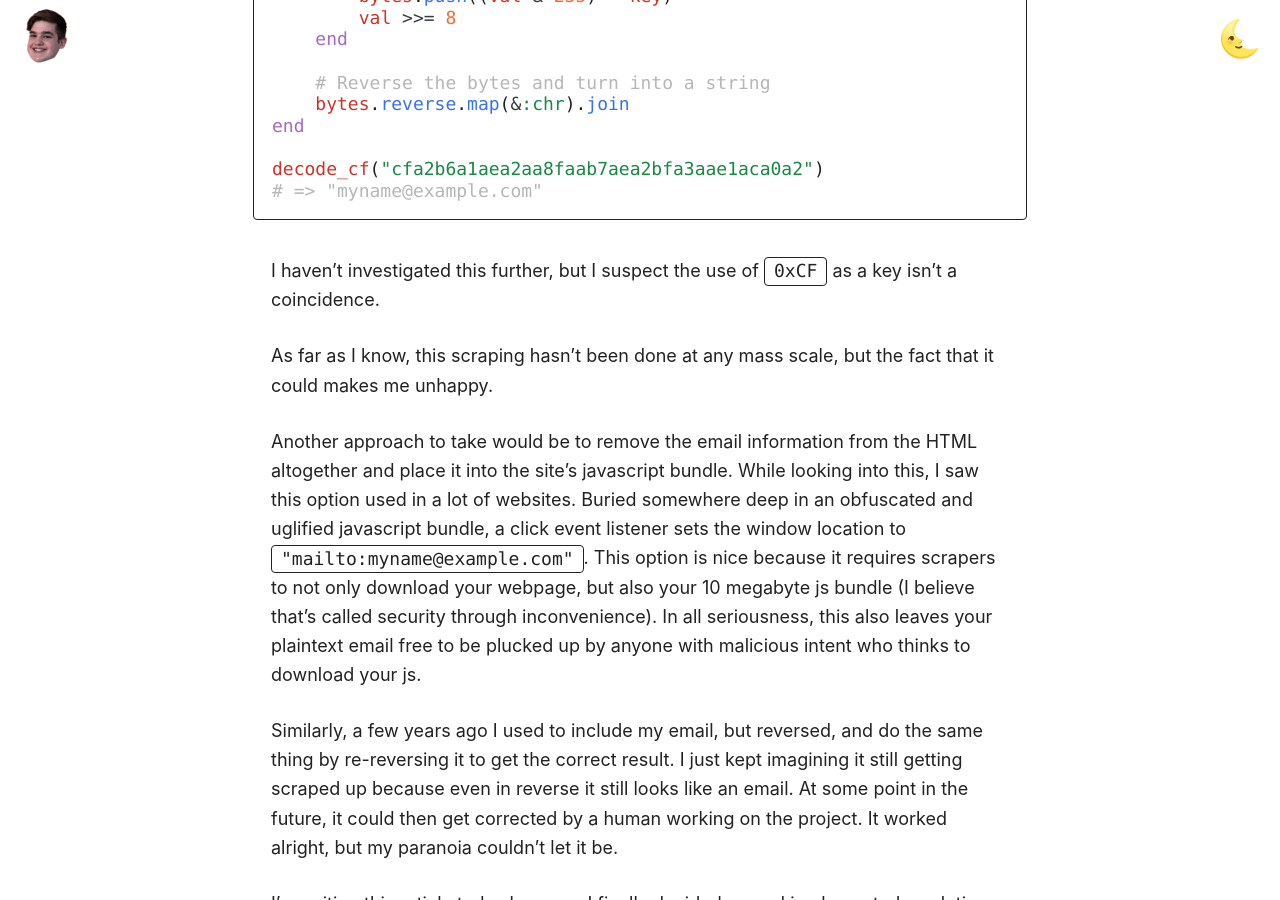
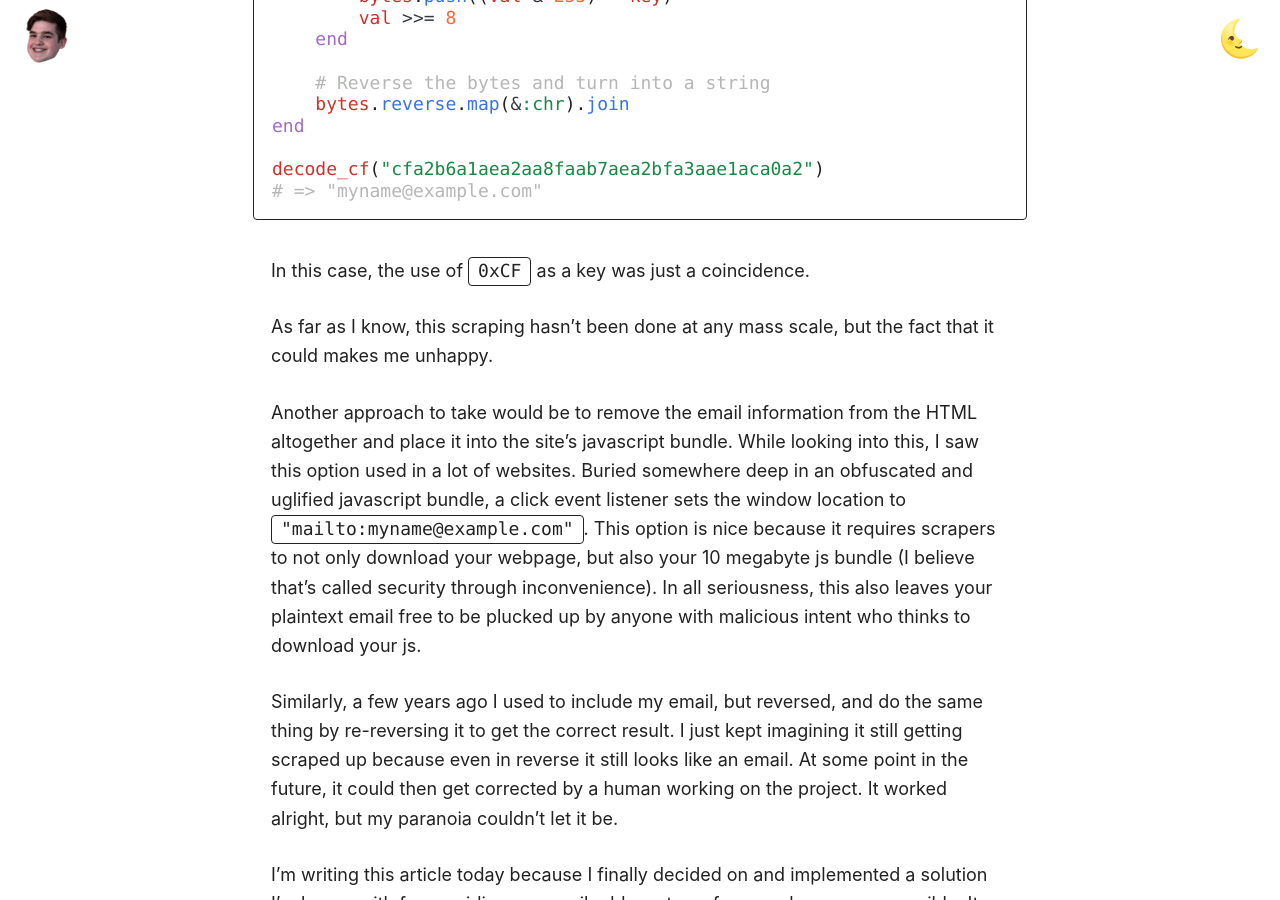
Before and after one commit to shreve/shreve.io, a Jekyll site: the page built from _posts/2020-08-06-obfuscating-your-email-on-the-web.md, in a window 1280 px wide and 900 px high, scrolled down 1674 px. Built offline with Jekyll 4.4.1, drawn with Linux system fonts in a browser that asks for light colours.

Commit message:
Update note about 0xCF as key

````diff
--- a/_posts/2020-08-06-obfuscating-your-email-on-the-web.md
+++ b/_posts/2020-08-06-obfuscating-your-email-on-the-web.md
@@ -76,8 +76,7 @@ decode_cf("cfa2b6a1aea2aa8faab7aea2bfa3aae1aca0a2")
 # => "myname@example.com"
 ```
 
-I haven't investigated this further, but I suspect the use of `0xCF` as a key
-isn't a coincidence.
+In this case, the use of `0xCF` as a key was just a coincidence.
 
 As far as I know, this scraping hasn't been done at any mass scale, but the fact
 that it could makes me unhappy.
````
